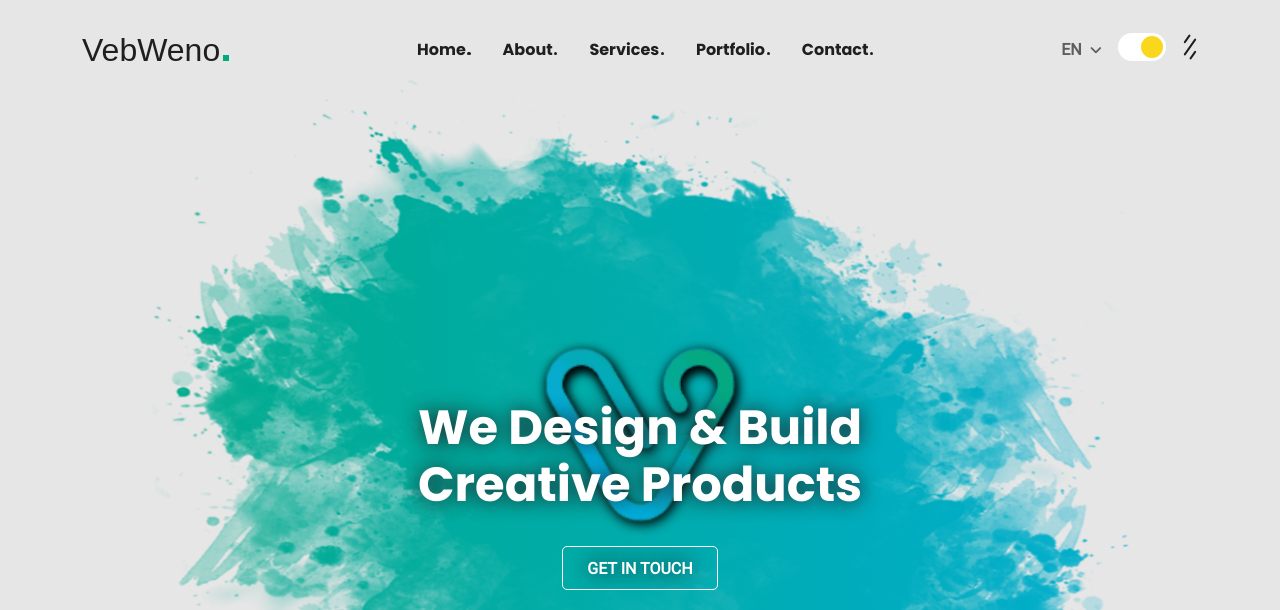
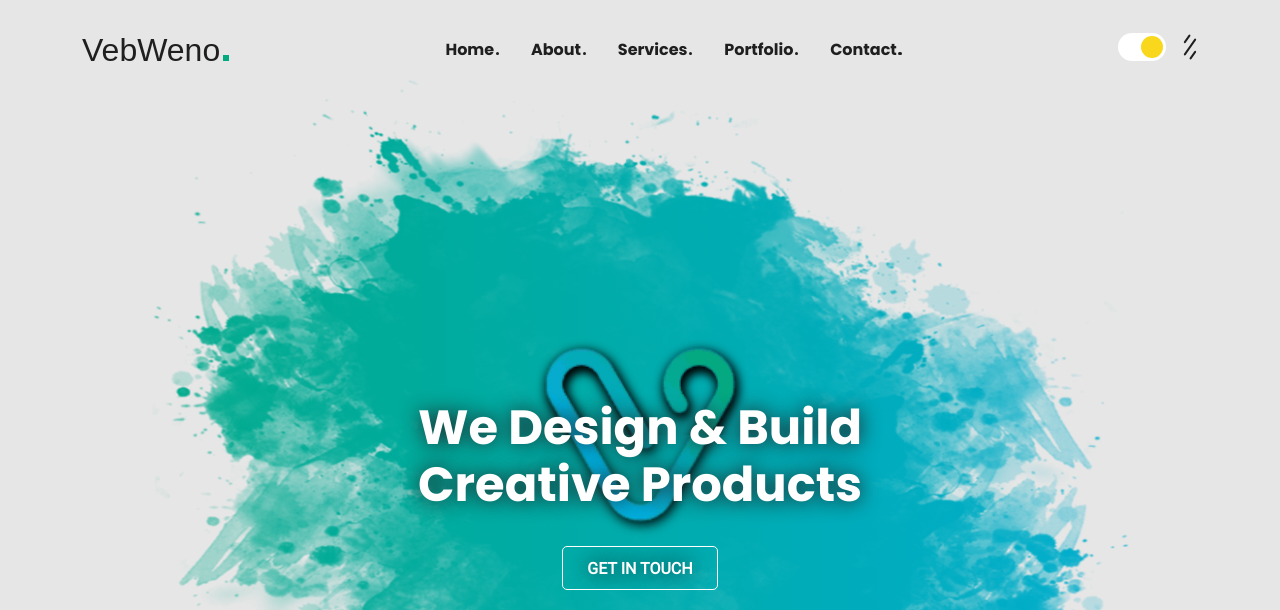
Before and after one commit to vebweno/vebweno.github.io, a plain HTML site: page index.html in a window 1280 px wide. Shown: the top 610 px of the page. Drawn offline with Linux system fonts and the light colour scheme; a web font is replaced by a local one.

Commit message:
Your commit message

```diff
--- a/index.html
+++ b/index.html
@@ -136,7 +136,7 @@
         <ul class="header__actionsIcons">
 
           <!-- language switcher dropdown -->
-          <li class="header__actionsIcons__item langSwitcher">
+          <!-- <li class="header__actionsIcons__item langSwitcher">
             <div class="langsDropdown">
               <a class="langsDropdown__toggle" href="#">EN</a>
 
@@ -144,13 +144,13 @@
                 <li class="langsDropdown__menu__item">
                   <a class="langsDropdown__menu__link" href="index.html">EN</a>
                 </li>
-                <!-- <li class="langsDropdown__menu__item">
+                <li class="langsDropdown__menu__item">
                   <a class="langsDropdown__menu__link" href="ar-index.html">ع</a>
-                </li> -->
+                </li>
 
               </ul>
             </div>
-          </li>
+          </li> -->
 
           <!-- mode switcher button -->
           <li class="header__actionsIcons__item modeSwitcher">
```
